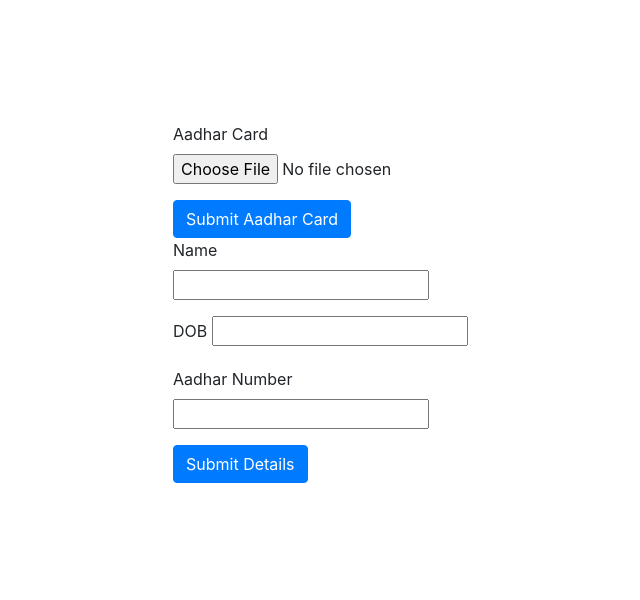
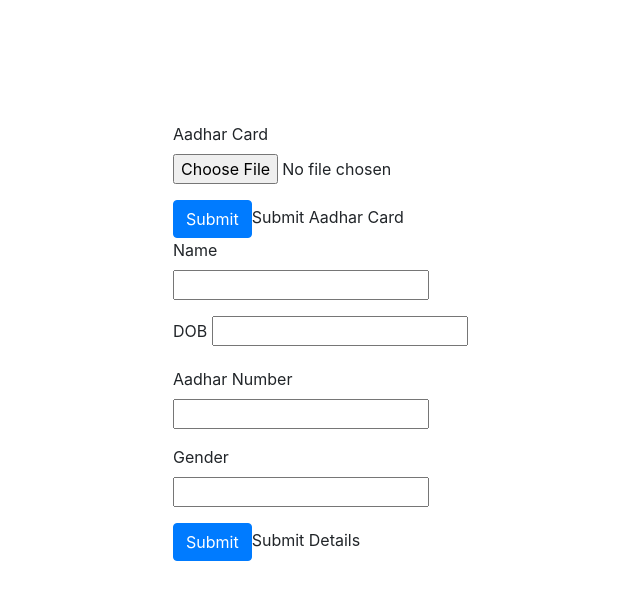
Before and after one commit to prathamgandhi/Eurypterid, a Django app: page /userValidation/aadhar_upload in a window 1280 px wide. Shown: the part 134-734 px from the top of the page, without its empty margins (317-957 px from the left). Run offline with Django 4.2, Linux system fonts and the light colour scheme; some libraries are stand-ins or nearby versions.

Commit message:
added the automatically form filling feature

```diff
--- a/Eurypterid/userValidation/forms.py
+++ b/Eurypterid/userValidation/forms.py
@@ -3,9 +3,9 @@ from django import forms
 class AadharUploadForm(forms.Form):
     file = forms.FileField()
     name = forms.CharField(max_length=50)
-    dob = forms.DateField()
+    dob = forms.CharField(max_length=10)
     aadhar_no = forms.CharField(max_length=14)
-
+    gender = forms.CharField(max_length=10)
 class GateUploadForm(forms.Form):
     file = forms.FileField()
     name = forms.CharField(max_length=50)
--- a/Eurypterid/userValidation/templates/aadhar_details.html
+++ b/Eurypterid/userValidation/templates/aadhar_details.html
@@ -1,3 +1,4 @@
+<!DOCTYPE html>
 <html>
 
 <head>
@@ -14,6 +15,24 @@
 </head>
 
 <body>
+
+    <script>
+        function submitAadhar(action){
+            document.getElementById("id_name").removeAttribute("required");
+            document.getElementById("id_dob").removeAttribute("required");
+            document.getElementById("id_aadhar_no").removeAttribute("required");
+            document.getElementById("id_gender").removeAttribute("required");
+        }
+
+        function submitAadharDetails(action){
+            document.getElementById("id_name").setAttribute("required", "true");
+            document.getElementById("id_dob").setAttribute("required", "true");
+            document.getElementById("id_aadhar_no").setAttribute("required", "true");
+            document.getElementById("id_gender").setAttribute("required", "true");
+        }
+
+    </script>
+
     <div class="i-am-centered">
         <form action="aadhar_upload" method="POST" enctype="multipart/form-data">
             {% csrf_token %}
@@ -22,10 +41,10 @@
                 <label>Aadhar Card</label>
                 {{ form.file }}
             </div>
-            <button type="submit" name="file" class="btn btn-primary">Submit Aadhar Card</button>
+            <input type="submit" name="file" class="btn btn-primary" onclick="submitAadhar()">Submit Aadhar Card</button>
             <div class="form-group">
                 <label>Name</label>
-                {{ form.name}}
+                {{ form.name }}
             </div>
             <div class="form-group">
                 <label>DOB</label>
@@ -35,7 +54,11 @@
                 <label>Aadhar Number</label>
                 {{ form.aadhar_no }}
             </div>
-            <button type="submit" name="details" class="btn btn-primary">Submit Details</button>
+            <div class="form-group">
+                <label>Gender</label>
+                {{ form.gender}}
+            </div>
+            <input type="submit" name="details" class="btn btn-primary">Submit Details</button>
         </form>
     </div>
 
--- a/Eurypterid/userValidation/views.py
+++ b/Eurypterid/userValidation/views.py
@@ -8,12 +8,48 @@ from .forms import GateUploadForm
 
 from .models import GateCandidate
 
+import cv2
+import pytesseract
+import re
+
+from collections import defaultdict
+
 def aadhar_upload(request):
     if request.method == 'POST':
-        form = AadharUploadForm(request.POST, request.FILES)
-        if form.is_valid():
-            print(form.cleaned_data['file'])
-            return HttpResponse("Success")
+        if "file" in request.POST:
+            print("hello")
+            with open("tmp", "wb+") as destination:
+                for chunk in request.FILES["file"].chunks():
+                    destination.write(chunk)
+            data = defaultdict(lambda: "")
+            img = cv2.imread("tmp") # Enter the file path here
+            blur = cv2.GaussianBlur(img, (3,3), 0)
+            gray_blur = cv2.cvtColor(img, cv2.COLOR_BGR2GRAY)
+            _, thresh = cv2.threshold(gray_blur, 0, 255, cv2.THRESH_BINARY + cv2.THRESH_OTSU)
+            text = pytesseract.image_to_string(thresh, lang='eng+tam+hin+tel+mal')
+
+            if 'male' in text.lower():
+                data['gender']= 'MALE'
+            elif 'female' in text.lower():
+                data['gender'] = 'FEMALE'
+
+            lines = text.split('\n')
+            lines = list(filter(None, lines))
+            alphanumeric_pattern = re.compile("[A-Za-z0-9 ]+")
+            valid_lines = []
+            for line in lines:
+                if alphanumeric_pattern.fullmatch(line) is not None:
+                    valid_lines.append(line)
+            if len(valid_lines) >= 2:
+                data['name'] = valid_lines[0]
+                data['aadhar_no'] = valid_lines[1]
+            data['dob'] = re.findall(r'[0-9]{2}-[0-9]{2}-[0-9]{4}', text)
+            data['dob'] = re.findall(r'[0-9]{2}\/[0-9]{2}\/[0-9]{4}', text)
+            form = AadharUploadForm(initial={'name' : data['name'], 'dob' : data['dob'][0], 'aadhar_no' : data['aadhar_no'], 'gender' : data['gender']})
+            return render(request, 'aadhar_details.html', {'form' : form})
+        elif "details" in request.POST:
+
+           return HttpResponse("Success")
     else:
         form = AadharUploadForm()
     return render(request, 'aadhar_details.html', {'form': form})
```
Also changed, not shown: 1 other file.
